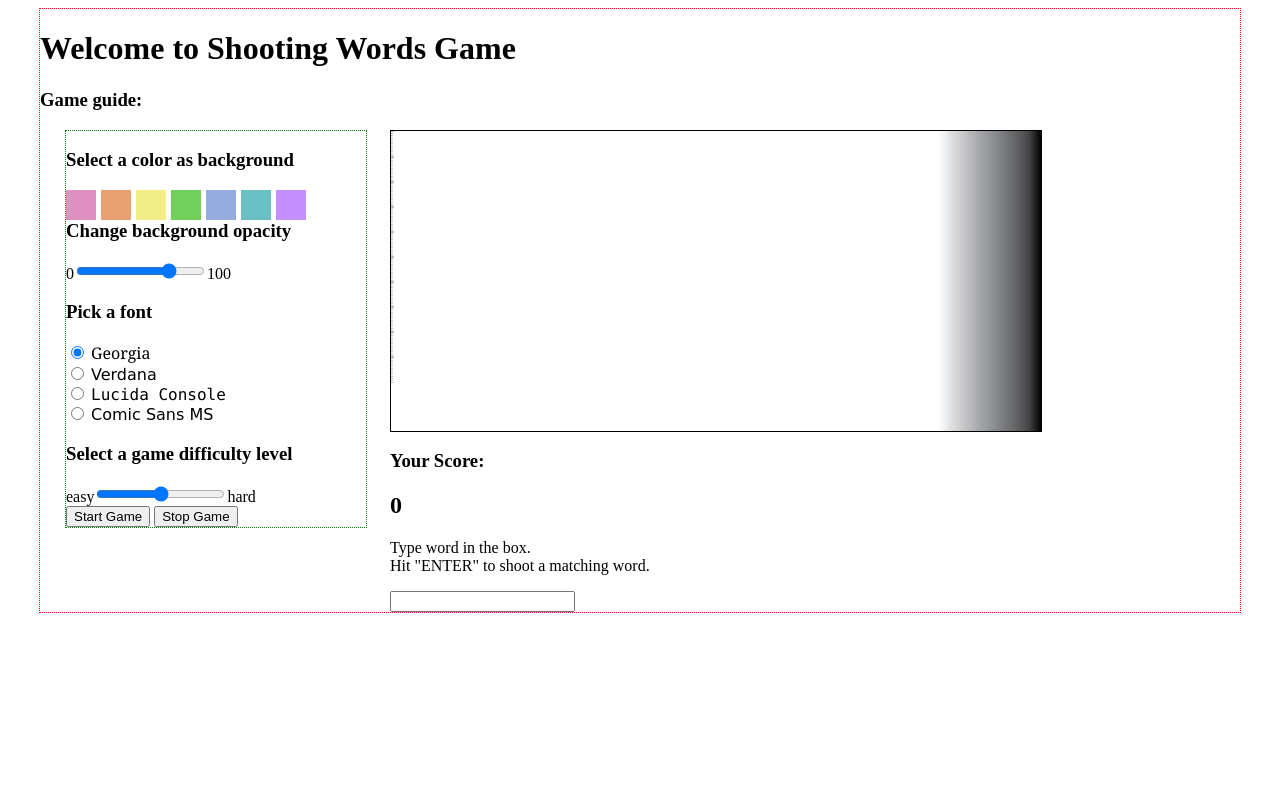
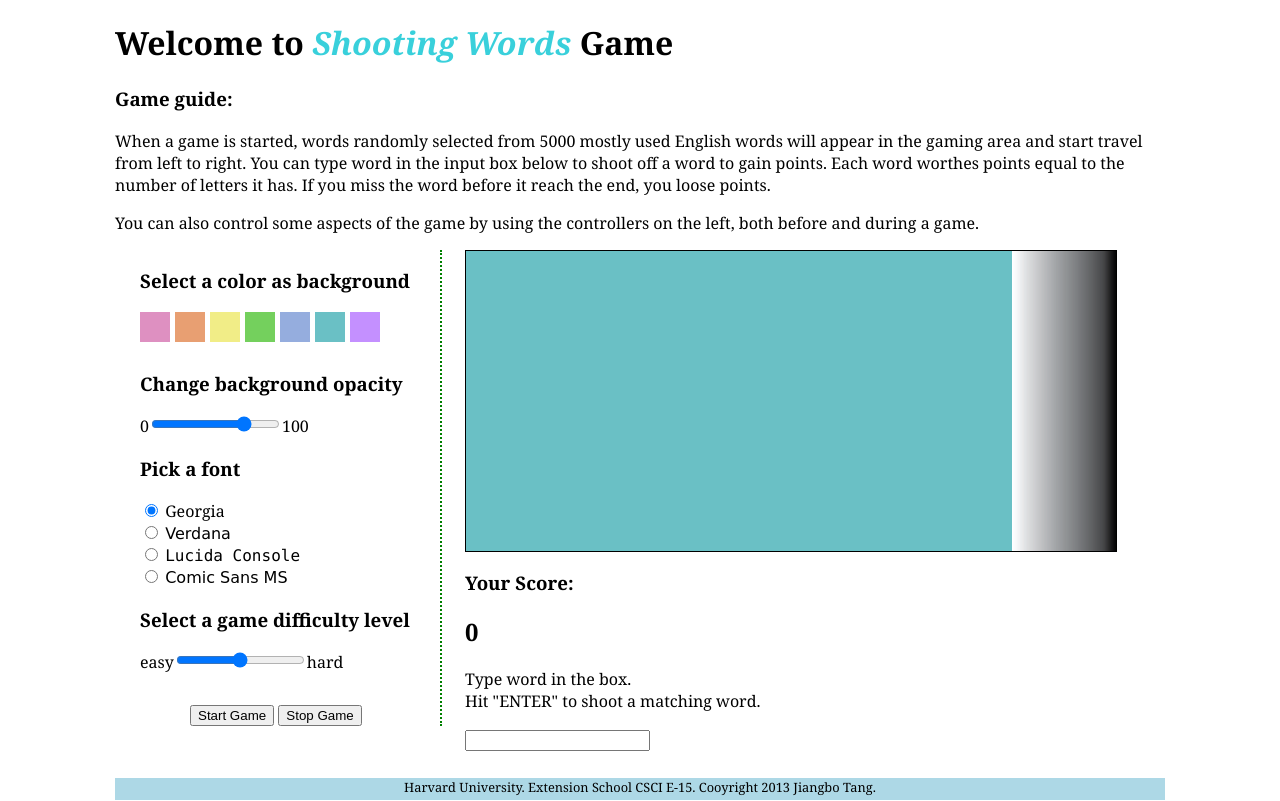
Before and after one commit to jiangbotang/p3.protocolv.com, a PHP site: page / in a window 1280 px wide. Before the commit the page ends 613 px from the top, so only its background shows below. Run offline with PHP 8.4, Linux system fonts and the light colour scheme; some libraries are stand-ins or nearby versions.

Commit message:
improvements and styles

```diff
--- a/css/features.css
+++ b/css/features.css
@@ -2,6 +2,7 @@
  * Background color picker
  *-------------------------------------
  */
+
 .colors {
 	cursor: pointer;
 	width: 30px;
@@ -39,3 +40,43 @@
 #color7 {
 	background-color: rgba(171, 97, 298, 0.7);
 }
+
+/*-------------------------------------
+ * opacity picker
+ *-------------------------------------
+ */
+
+#opacitySelector {
+	padding-top: 40px;
+}
+
+
+/*-------------------------------------
+ * font picker
+ *-------------------------------------
+ */
+ #georgia {
+ 	font-family: Georgia;
+ }
+
+#verdana {
+	font-family: Verdana;
+}
+
+#lucida {
+	font-family: "Lucida Console";
+}
+
+ #comic {
+ 	font-family: "Comic Sans MS";
+ }
+
+/*-------------------------------------
+ * start & stop game controllers
+ *-------------------------------------
+ */
+
+ #startNstop {
+ 	margin-top: 30px;
+ 	margin-left: 50px;
+ }
--- a/css/main.css
+++ b/css/main.css
@@ -1,19 +1,24 @@
 body {
 	margin-left: auto;
 	margin-right: auto;
-	width: 1200px;
-	border: 1px dotted red;
+	width: 1050px;
+	font-family: Georgia;
+}
+
+em {
+	color: #39D0DB;
 }
 
 #controllers {
 	width: 300px;
 	float: left;
-	border: 1px dotted green;
+	border-right: 2px dotted green;
 	margin-left: 25px;
 }
 
 #gameDisplay {
 	margin-left: 350px;
+	margin-bottom: 50px;
 }
 
 #gamingArea {
@@ -78,6 +83,14 @@ body {
 	font-weight: bold;
 }
 
-.target {
-	border: 1px dotted silver;
+#footer {
+	position: fixed;
+	bottom: 0px;
+	height: 22px;
+	width: 1050px;
+	margin-right: auto;
+	margin-left: auto;
+	background-color: #ADD8E6;
+	font-size: 0.8em;
+	text-align: center;
 }
--- a/index.php
+++ b/index.php
@@ -11,25 +11,27 @@
 	</head>
 
 	<body>
-		<h1>Welcome to Shooting Words Game</h1>
+		<h1>Welcome to <em>Shooting Words</em> Game</h1>
 		<h3>Game guide:</h3>
+		<p>When a game is started, words randomly selected from 5000 mostly used English words will appear in the gaming area and start travel
+			from left to right. You can type word in the input box below to shoot off a word to gain points. Each word worthes
+			points equal to the number of letters it has. If you miss the word before it reach the end, you loose points.</p>
+		<p>You can also control some aspects of the game by using the controllers on the left,
+		 both before and during a game.</P>
 
 		<!-- All the game controllers go here -->
 		<div id='controllers'>
 			<!-- background color selector -->
 			<div id='colorSelector'>
 				<h3>Select a color as background </h3>
-				<div class='colors' id='color1'></div>
-				<div class='colors' id='color2'></div>
-				<div class='colors' id='color3'></div>
-				<div class='colors' id='color4'></div>
-				<div class='colors' id='color5'></div>
-				<div class='colors' id='color6'></div>
-				<div class='colors' id='color7'></div>
+				<!-- Make 7 divs for different color choices-->
+				<?php for($i = 1; $i <8; $i++): ?>
+				<div class='colors' id=<?="color".$i?>></div>
+				<?php endfor;?>
 			</div>
 
 			<!-- background color opacity selector -->
-			<div ='opacitySelector'>
+			<div id='opacitySelector'>
 				<h3>Change background opacity</h3>
 				<div>0<input type='range' min='0.1' max='0.9' value='0.7' step='0.1' id='opacity'>100</div>
 			</div>
@@ -39,17 +41,17 @@
 			<div id='fontSelector'>
 				<h3>Pick a font</h3>
 				<div>
-					<input type='radio' name='font' value='Georgia' id='georgia' checked='true'>
-					<label for='georgia' style="font-family:Georgia;">Georgia</label><br>
+					<input type='radio' name='font' value='Georgia' checked='true'>
+					<label for='georgia' id='georgia'>Georgia</label><br>
 
-					<input type='radio' name='font' value='Verdana' id='verdana'>
-					<label for='verdana' style="font-family:Verdana;">Verdana</label><br>
+					<input type='radio' name='font' value='Verdana'>
+					<label for='verdana' id='verdana'>Verdana</label><br>
 
-					<input type='radio' name='font' value="Lucida Console" id='lucida'>
-					<label for='lucida' style='font-family:"Lucida Console";'>Lucida Console</label><br>
+					<input type='radio' name='font' value="Lucida Console">
+					<label for='lucida' id='lucida'>Lucida Console</label><br>
 
-					<input type='radio' name='font' value="Comic Sans MS" id='comic'>
-					<label for='comic' style='font-family:"Comic Sans MS";'>Comic Sans MS</label>
+					<input type='radio' name='font' value="Comic Sans MS">
+					<label for='comic' id='comic'>Comic Sans MS</label>
 				</div>
 			</div>
 
@@ -97,6 +99,11 @@
 			<div id='message'></div>
 		</div>
 
+		<!-- footer -->
+		<div id="footer">
+    	Harvard University. Extension School CSCI E-15. Cooyright 2013 Jiangbo Tang.
+		</div>
+
 		<script src="js/shootingWords.js"></script>
 	</body>
 </html>
--- a/js/shootingWords.js
+++ b/js/shootingWords.js
@@ -1,10 +1,3 @@
-/*
- * function implementations
- * 1. produce words to populate the 10 word holders
- * 2. animate the word towards right board, remove the word when hit the board
- * 3. remove word if it matches user input
- */
-
 
 var speedModifier = 2;
 var words = [];
@@ -12,7 +5,7 @@ var score = 0;
 var counter = 0;
 
 /*
- * Set up the game
+ * Set up the game when the page is loaded
  */
 
 // read in words from a from a file to an array
@@ -21,7 +14,10 @@ $.get("/resource/words5k.txt", function(data) {
 });
 
 
-// set up background color
+// set up default background color
+$('#gamingArea').css('background-color', 'rgba(43, 165, 173, 0.7)');
+
+// set up background color upon user request
 $('.colors').click(function() {
 	var selectedColor = $(this).css('background-color');
 	$('#gamingArea').css('background-color', selectedColor);
@@ -135,6 +131,9 @@ $('#stopGame').click(function(){
 });
 
 
+/*
+ * Restart / loop the animation when word hit the boundary on the right
+ */
 function restart(selector) {
 	var randWord = giveAWord();
 
@@ -143,6 +142,9 @@ function restart(selector) {
 	startAnimation(selector);
 }
 
+/*
+ * Return a random word from the array of words
+ */
 function giveAWord() {
 	// select a random word
 	var index = Math.round(Math.random() * (words.length - 1));
```
